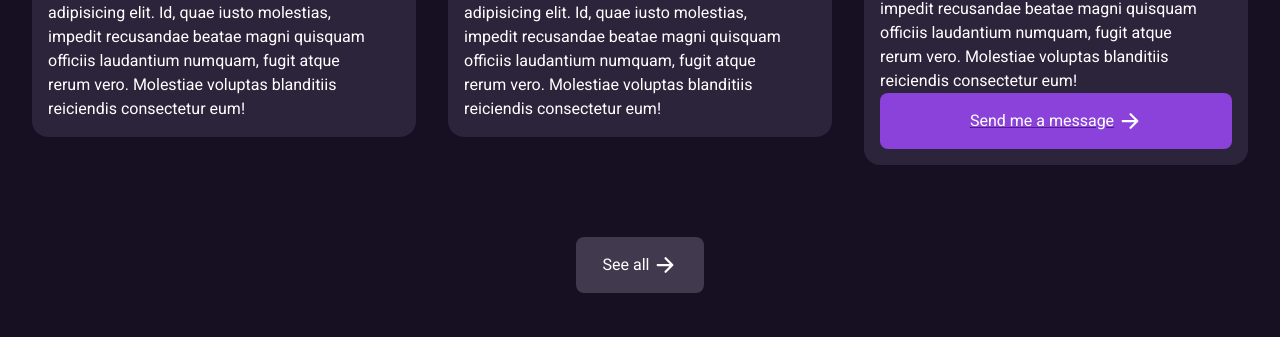
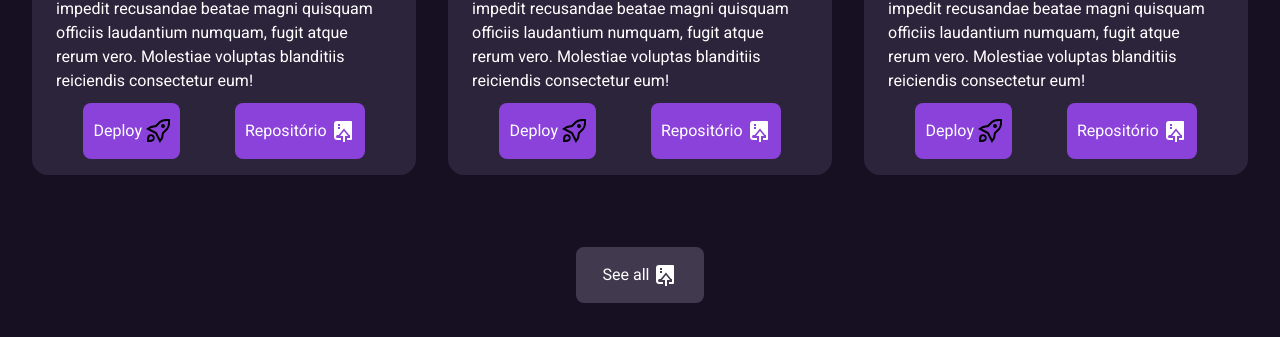
Before and after one commit to Davi-html/portifolio, a React (Vite) app: page / in a window 1280 px wide. Shown: the part 1517-1854 px from the top of the page. Built offline with nearby package versions, Linux system fonts and the light colour scheme.

Commit message:
criando os botoes de deploy e repositorio

```diff
--- a/src/page/App.tsx
+++ b/src/page/App.tsx
@@ -12,8 +12,8 @@ import { SiTailwindcss, SiTypescript, SiReaddotcv } from "react-icons/si";
 import { IoArrowForward, IoArrowUp  } from "react-icons/io5";
 import { CiLinkedin, CiInstagram  } from "react-icons/ci";
 import { FaGithub } from "react-icons/fa";
-
-
+import { GrDeploy } from "react-icons/gr";
+import { RiGitRepositoryCommitsFill } from "react-icons/ri";
 
 
 export function App() {
@@ -84,6 +84,26 @@ export function App() {
                     <p id="desc">
                       Lorem ipsum dolor sit amet consectetur adipisicing elit. Id, quae iusto molestias, impedit recusandae beatae magni quisquam officiis laudantium numquam, fugit atque rerum vero. Molestiae voluptas blanditiis reiciendis consectetur eum!
                     </p>
+                    <div className="repo-deploy">
+                    <a href="https://github.com/Davi-html/portifolio" target="blank">
+                      <Button
+                        id="cursor"
+                        Icon={null}
+                        name="Deploy"
+                        color="#8A42DB"
+                        IconR={<GrDeploy size={24} />}
+                        />
+                    </a>
+                    <a href="https://github.com/Davi-html/portifolio" target="blank">
+                      <Button
+                        id="cursor"
+                        Icon={null}
+                        name="Repositório"
+                        color="#8A42DB"
+                        IconR={<RiGitRepositoryCommitsFill size={24} />}
+                        />
+                    </a>
+                  </div>
                   </div>
                 </div>
               </Fade>
@@ -103,6 +123,26 @@ export function App() {
                     <p id="desc">
                       Lorem ipsum dolor sit amet consectetur adipisicing elit. Id, quae iusto molestias, impedit recusandae beatae magni quisquam officiis laudantium numquam, fugit atque rerum vero. Molestiae voluptas blanditiis reiciendis consectetur eum!
                     </p>
+                    <div className="repo-deploy">
+                    <a href="https://github.com/Davi-html/portifolio" target="blank">
+                      <Button
+                        id="cursor"
+                        Icon={null}
+                        name="Deploy"
+                        color="#8A42DB"
+                        IconR={<GrDeploy size={24} />}
+                        />
+                    </a>
+                    <a href="https://github.com/Davi-html/portifolio" target="blank">
+                      <Button
+                        id="cursor"
+                        Icon={null}
+                        name="Repositório"
+                        color="#8A42DB"
+                        IconR={<RiGitRepositoryCommitsFill size={24} />}
+                        />
+                    </a>
+                  </div>
                   </div>
                 </div>
               </Fade>
@@ -122,16 +162,27 @@ export function App() {
                     <p id="desc">
                       Lorem ipsum dolor sit amet consectetur adipisicing elit. Id, quae iusto molestias, impedit recusandae beatae magni quisquam officiis laudantium numquam, fugit atque rerum vero. Molestiae voluptas blanditiis reiciendis consectetur eum!
                     </p>
+                    <div className="repo-deploy">
+                    <a href="https://github.com/Davi-html/portifolio" target="blank">
+                      <Button
+                        id="cursor"
+                        Icon={null}
+                        name="Deploy"
+                        color="#8A42DB"
+                        IconR={<GrDeploy size={24} />}
+                        />
+                    </a>
+                    <a href="https://github.com/Davi-html/portifolio" target="blank">
+                      <Button
+                        id="cursor"
+                        Icon={null}
+                        name="Repositório"
+                        color="#8A42DB"
+                        IconR={<RiGitRepositoryCommitsFill size={24} />}
+                        />
+                    </a>
                   </div>
-                  <a href="">
-                <Button
-                  id="cursor"
-                  Icon={null}
-                  name="Send me a message"
-                  color="#8A42DB"
-                  IconR={<IoArrowForward size={24} />}
-                  />
-                </a>
+                  </div>
                 </div>
               </Fade>
             </div>
@@ -142,7 +193,7 @@ export function App() {
                   Icon={null}
                   name="See all"
                   color="#413A4F"
-                  IconR={<IoArrowForward size={24} />}
+                  IconR={<RiGitRepositoryCommitsFill size={24} />}
                   />
               </div>
             </Fade>
--- a/src/page/styles.ts
+++ b/src/page/styles.ts
@@ -102,8 +102,28 @@ export const Container = styled.div<ContainerProps>`
             padding: 16px;
             margin-bottom: 40px;
 
+            display: flex;
+            justify-content: center;
             width: 100%;
             height: auto;
+
+            a {
+                text-decoration: none;
+            }
+
+            .repo-deploy{
+                width: 100%;
+
+                justify-content: space-around;
+
+                display: flex;
+
+                margin-top: 10px;
+
+                button {
+                    padding: 0 10px;
+                }
+            }
 
             background: #2C243B;
 
@@ -124,10 +144,12 @@ export const Container = styled.div<ContainerProps>`
                 width: 280px;
                 height: 160px;
                 filter: grayscale(100%);
+                transition: all 0.6s ease;
                 cursor: pointer;
             }
 
             .img img:hover {
+                transition: all 0.6s ease;
                 filter: grayscale(0%);
             }
 
```
